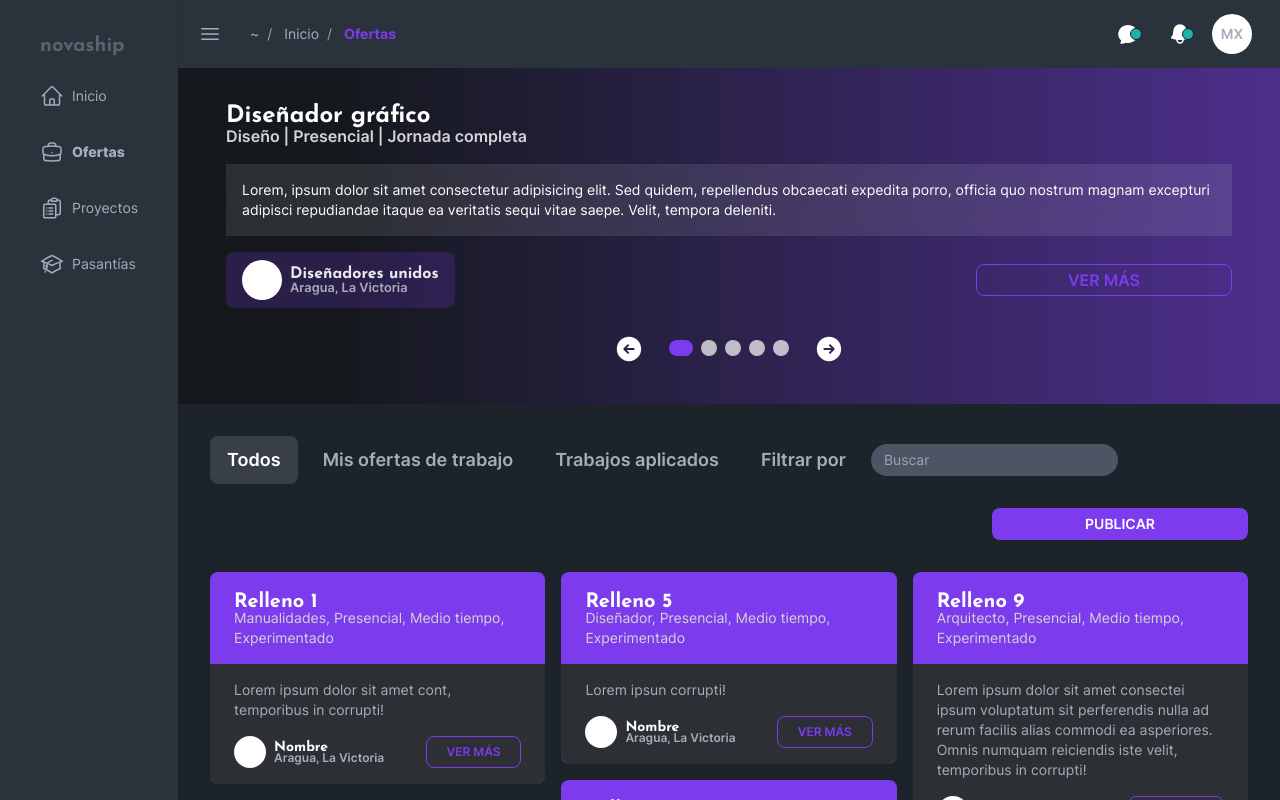
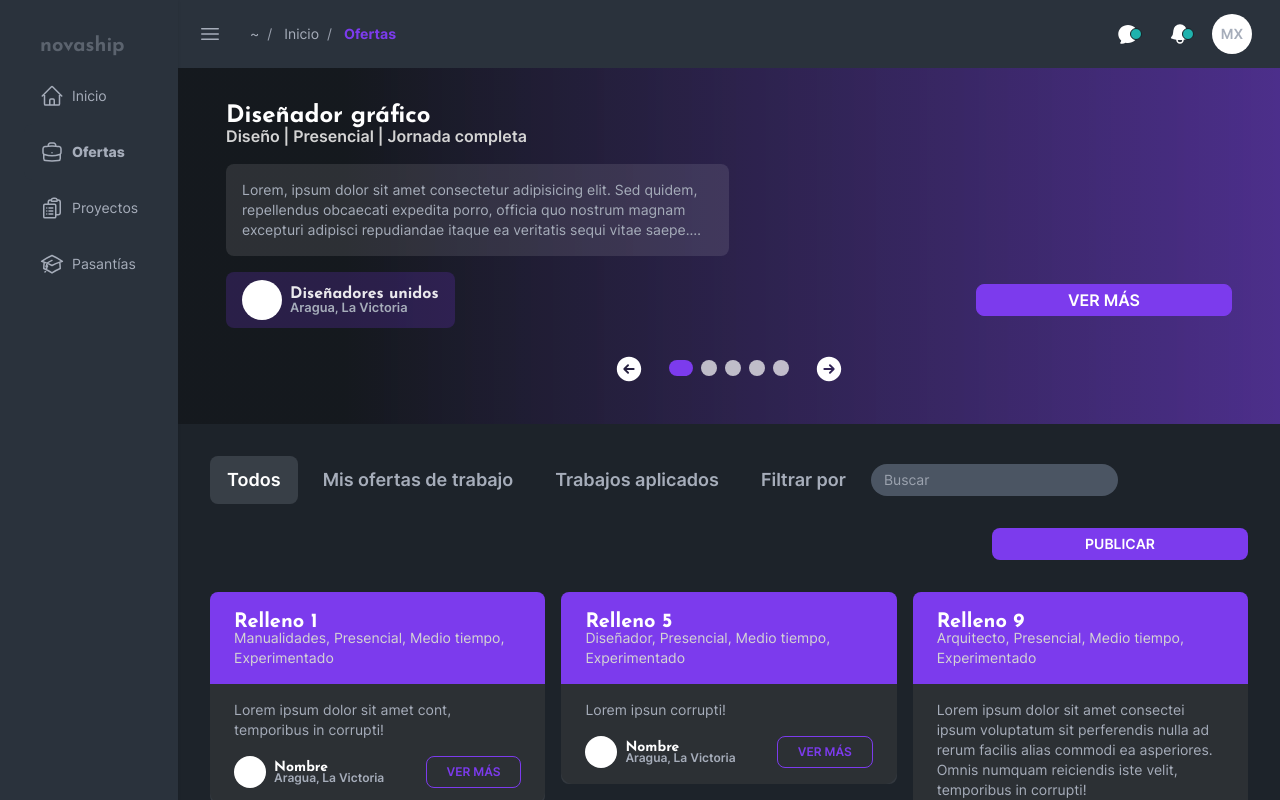
Before and after one commit to esteban-florez/novaship, a Next.js app: page /offers in a window 1280 px wide. Shown: the top 800 px of the page. Built offline with nearby package versions, Linux system fonts and the light colour scheme.

Commit message:
Offers carrousel styles updated

```diff
--- a/components/offers/Carrousel/Content.tsx
+++ b/components/offers/Carrousel/Content.tsx
@@ -4,8 +4,8 @@ interface Props {
 
 export default function Content({ description }: Props) {
   return (
-    <main className="my-4 bg-white/10 p-4 backdrop-blur-lg">
-      <p className="line-clamp-3 text-sm text-white">{description}</p>
+    <main className="my-4 w-2/4 rounded-lg bg-white/10 p-4">
+      <p className="line-clamp-3 text-sm">{description}</p>
     </main>
   )
 }
--- a/components/offers/Carrousel/Footer.tsx
+++ b/components/offers/Carrousel/Footer.tsx
@@ -19,7 +19,7 @@ export default function Footer({ owner, ubication }: Props) {
       </div>
 
       <div className="flex-center order-2 mt-2 flex-row sm:order-none sm:mt-0">
-        <button className="btn-primary btn-outline btn-wide btn-sm btn text-sm sm:text-base">
+        <button className="btn-primary btn-wide btn-sm btn text-sm sm:text-base">
           Ver más
         </button>
       </div>
```
